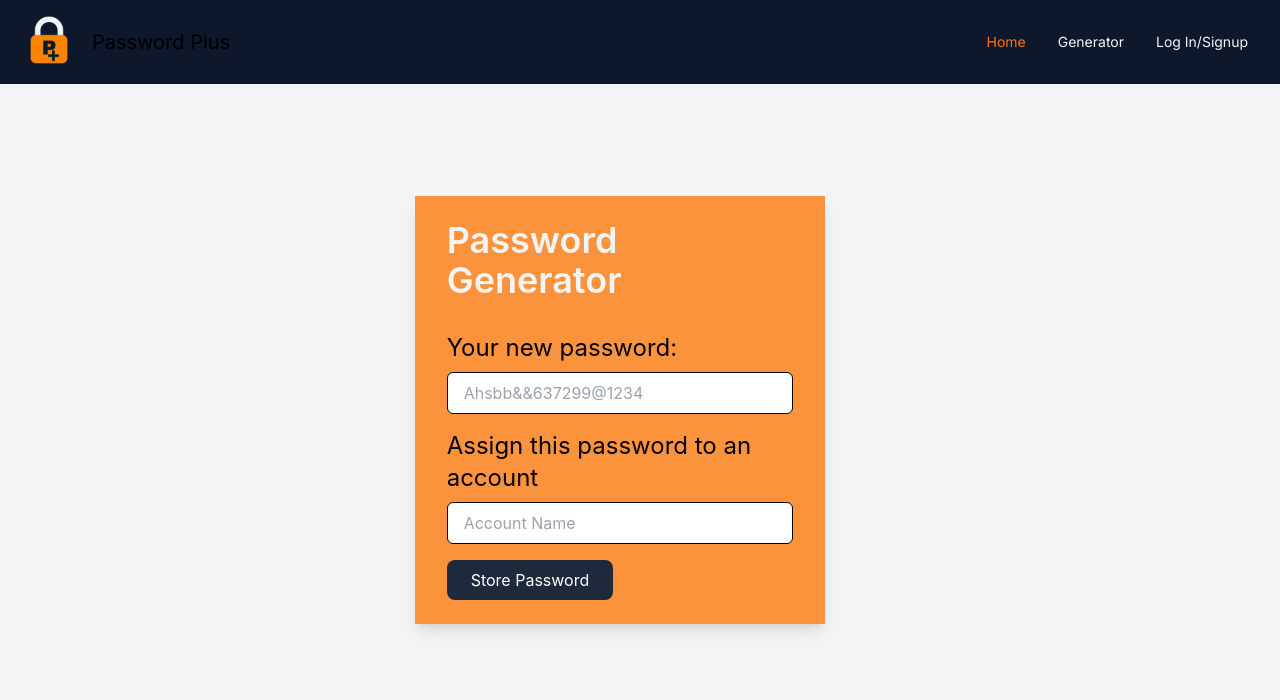
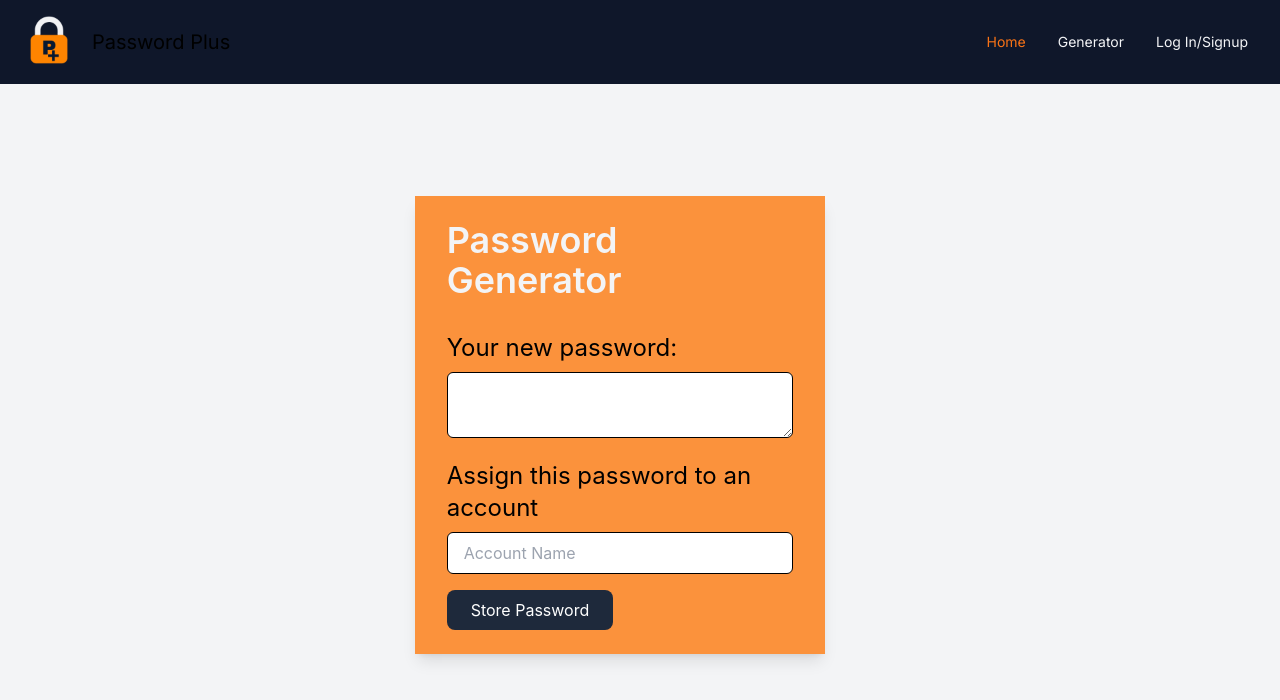
Before and after one commit to t-starkw/pplus, a React (Create React App) app in the folder client/: page /store in a window 1280 px wide. Shown: the top 700 px of the page. Built offline with nearby package versions, Linux system fonts and the light colour scheme.

Commit message:
store generated pwd and display on next page

```diff
--- a/client/src/components/GenerateComp.js
+++ b/client/src/components/GenerateComp.js
@@ -1,5 +1,6 @@
 import React, { useState } from "react";
 import { generatePwd } from "../utils/pwdGenerator"
+
 function GeneratorComp() {
 
     const [len, setLen] = useState();
@@ -24,10 +25,10 @@ function GeneratorComp() {
 
     const handleSubmit = async (e) => {
         e.preventDefault();
-
         generatePwd(optionsArray, len);
         console.log(optionsArray)
         console.log(len)
+        window.location.replace('/store');
 
     }
 
--- a/client/src/components/StoreComp.js
+++ b/client/src/components/StoreComp.js
@@ -1,4 +1,5 @@
 import React from "react";
+import { getPwd } from "../utils/pwdGenerator"
 
 function StorePwd() {
     return (
@@ -12,8 +13,13 @@ function StorePwd() {
                             </h3>
                             <div>
                                 <label class="block" for="new-pass" className="text-2xl">Your new password:</label>
-                                <input type="text" placeholder="Ahsbb&&637299@1234" name="new-pass"
-                                    class="w-full px-4 py-2 mt-2 border rounded-md focus:outline-none focus:ring-1 focus:ring-slate-600"></input>
+                                <textarea
+                                    readOnly
+                                    id="password"
+                                    value={getPwd()}
+                                    aria-label="Generated Password"
+                                    class="w-full px-4 py-2 mt-2 border rounded-md focus:outline-none focus:ring-1 focus:ring-slate-600"
+                                ></textarea>
                             </div>
                             <div className="mt-4">
                                 <label class="block" for="pass-acc" className="text-2xl">Assign this password to an account</label>
@@ -28,8 +34,6 @@ function StorePwd() {
                 </div>
             </div>
         </>
-
-
     )
 }
 
--- a/client/src/utils/pwdGenerator.js
+++ b/client/src/utils/pwdGenerator.js
@@ -48,7 +48,16 @@ function generatePwd(optionsArray, len) {
         pass += getRandom(chars)
     }
     console.log(pass)
+    window.localStorage.setItem('pwd', pass);
+
+    console.log(localStorage)
     return pass
 }
 
-export {generatePwd}
+function getPwd() {
+    var pwd = localStorage.getItem('pwd')
+    console.log(pwd)
+    return pwd
+}
+
+export {generatePwd, getPwd}
```
